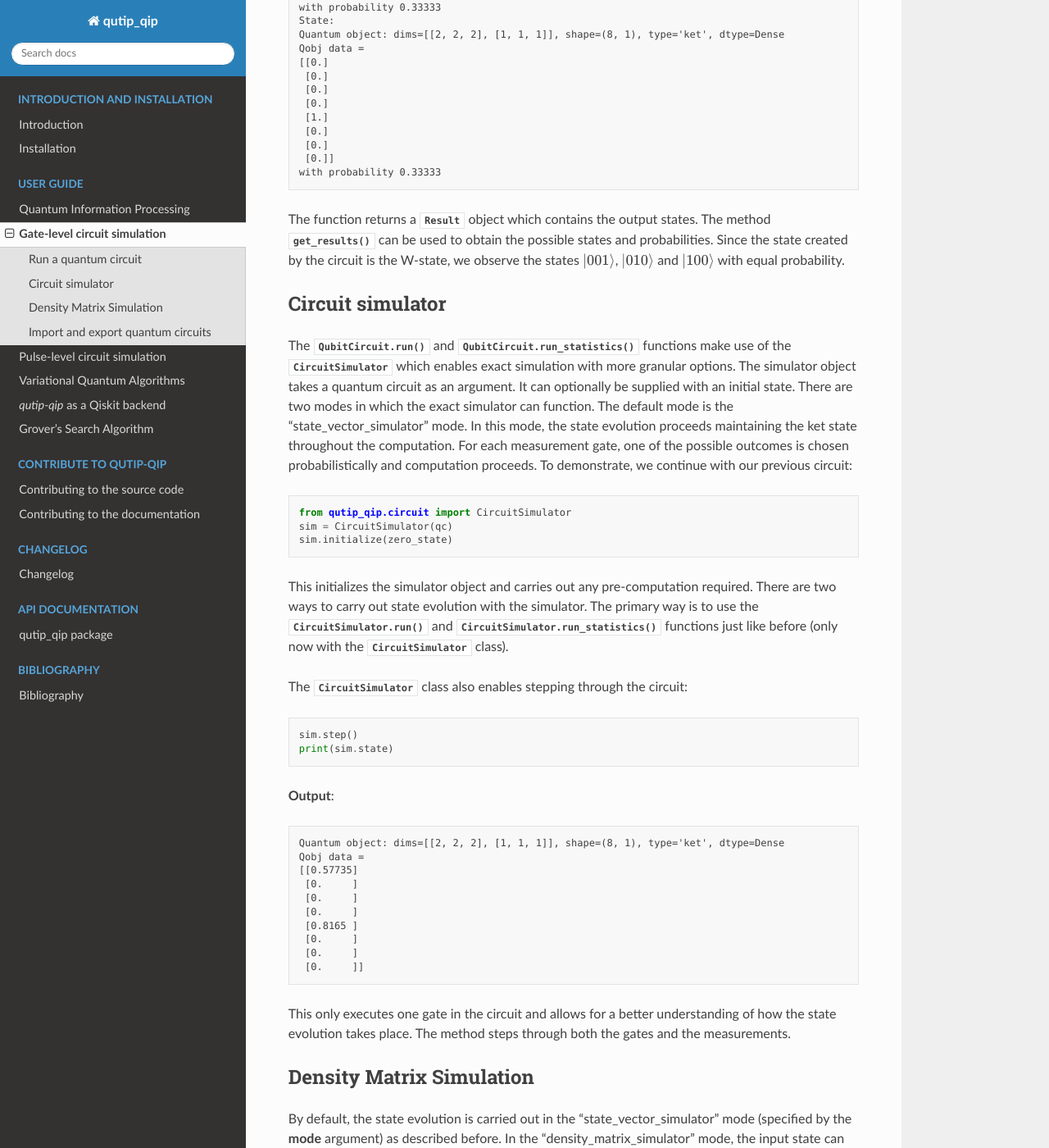
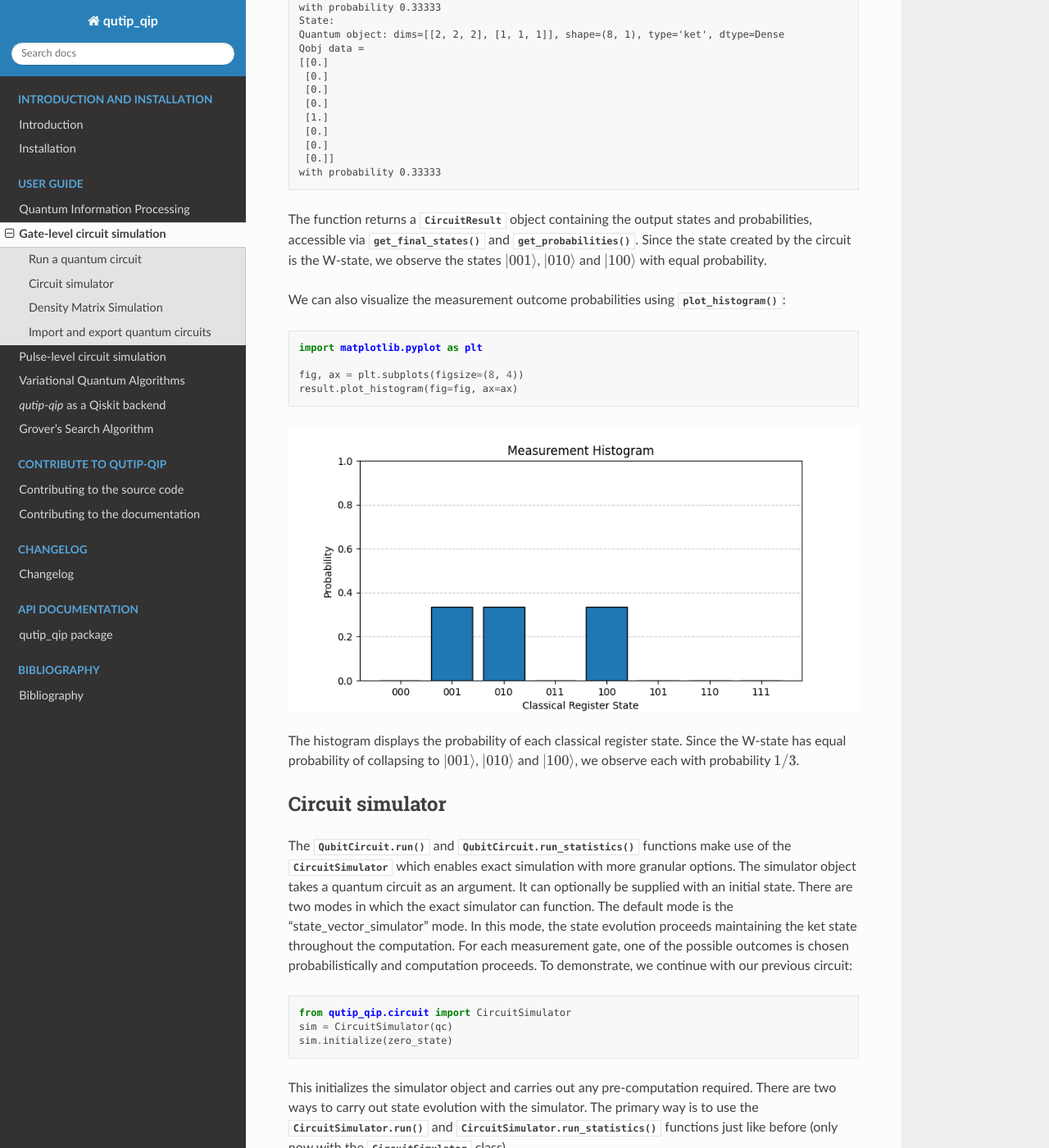
Before and after one commit to qutip/qutip-qip, a Sphinx documentation site: the page built from doc/source/qip-simulator.rst, in a window 1280 px wide and 1400 px high, scrolled down 2373 px. Shown: the whole window at 82% size. Built offline with Sphinx 7.4.7 and the Read the Docs theme 3.1.0, drawn with Linux system fonts in a browser that asks for light colours; pages that are not in the unit, such as notebooks, are missing from menus.

Commit message:
Add plot_histogram example to qip-simulator user guide

```diff
--- a/doc/source/qip-simulator.rst
+++ b/doc/source/qip-simulator.rst
@@ -131,13 +131,29 @@ outputs, we can use the :meth:`.QubitCircuit.run_statistics` function:
    [0.]]
   with probability 0.33333
 
-The function returns a :class:`~.Result` object which contains
-the output states.
-The method :meth:`~.Result.get_results` can be used to obtain the
-possible states and probabilities.
+The function returns a :class:`~.CircuitResult` object containing the output states and
+probabilities, accessible via :meth:`~.CircuitResult.get_final_states` and
+:meth:`~.CircuitResult.get_probabilities`.
 Since the state created by the circuit is the W-state, we observe the states
 :math:`\newcommand{\ket}[1]{\left|{#1}\right\rangle} \ket{001}`,  :math:`\newcommand{\ket}[1]{\left|{#1}\right\rangle} \ket{010}` and :math:`\newcommand{\ket}[1]{\left|{#1}\right\rangle} \ket{100}` with equal probability.
 
+We can also visualize the measurement outcome probabilities using
+:meth:`~.CircuitResult.plot_histogram`:
+
+.. testcode::
+
+    import matplotlib.pyplot as plt
+
+    fig, ax = plt.subplots(figsize=(8, 4))
+    result.plot_histogram(fig=fig, ax=ax)
+
+.. image:: /figures/w_state_histogram.png
+
+The histogram displays the probability of each classical register state.
+Since the W-state has equal probability of collapsing to :math:`\newcommand{\ket}[1]{\left|{#1}\right\rangle} \ket{001}`,
+:math:`\newcommand{\ket}[1]{\left|{#1}\right\rangle} \ket{010}` and
+:math:`\newcommand{\ket}[1]{\left|{#1}\right\rangle} \ket{100}`,
+we observe each with probability :math:`1/3`.
 
 Circuit simulator
 =================
```
Also changed, not shown: other parts of doc/source/qip-simulator.rst (+1 -1 lines), doc/source/figures/w_state_histogram.png (added).
